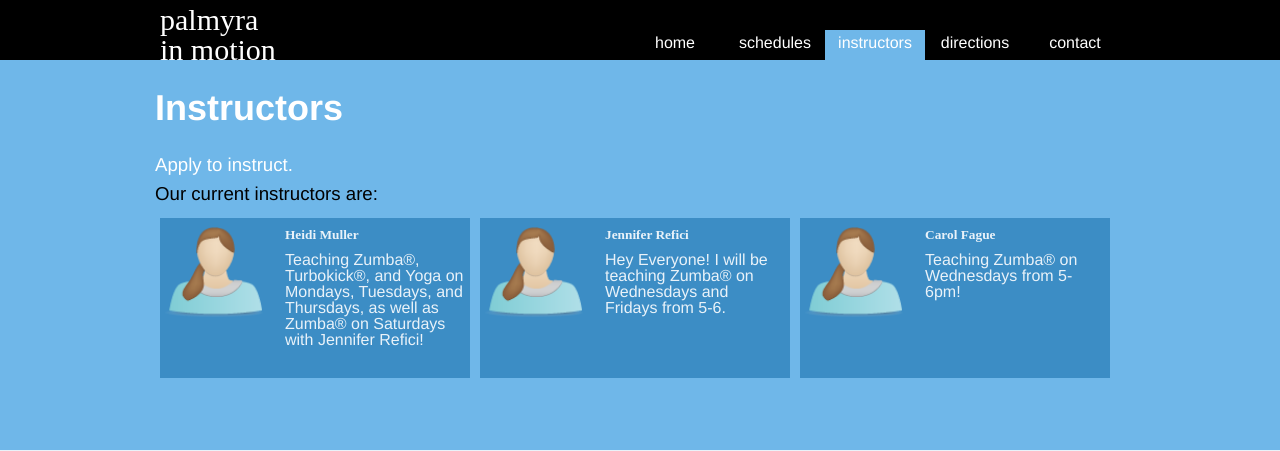
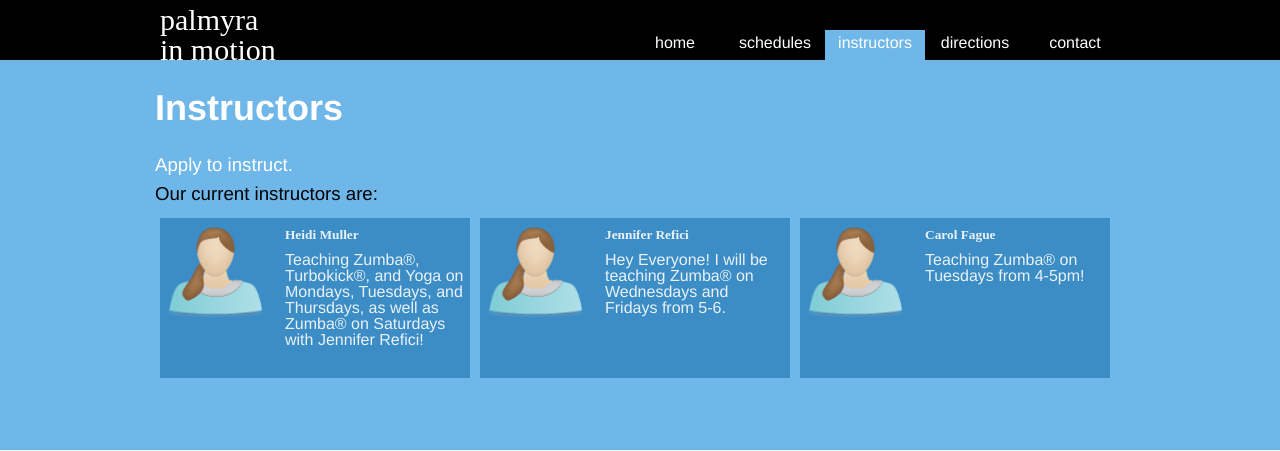
Before and after one commit to akivab/pim, a PHP site: page /?p=instructors in a window 1280 px wide. Shown: the top 451 px of the page. Run offline with PHP 8.4, Linux system fonts and the light colour scheme; some libraries are stand-ins or nearby versions; some web fonts are replaced.

Commit message:
added carol right

```diff
--- a/instructors.php
+++ b/instructors.php
@@ -37,7 +37,7 @@
 		  <img src="/images/Woman.png">
 		  <div class="instructor-text">
                     <h3>Carol Fague</h3>
-                    <p>Teaching Zumba&reg; on Wednesdays from 5-6pm!</p>
+                    <p>Teaching Zumba&reg; on Tuesdays from 4-5pm!</p>
 		  </div>
 		</a>
 	      </div>
```
